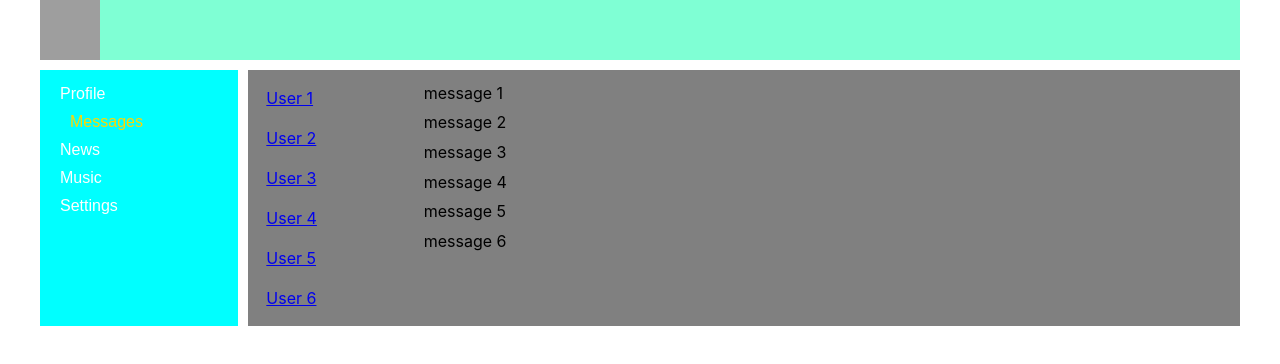
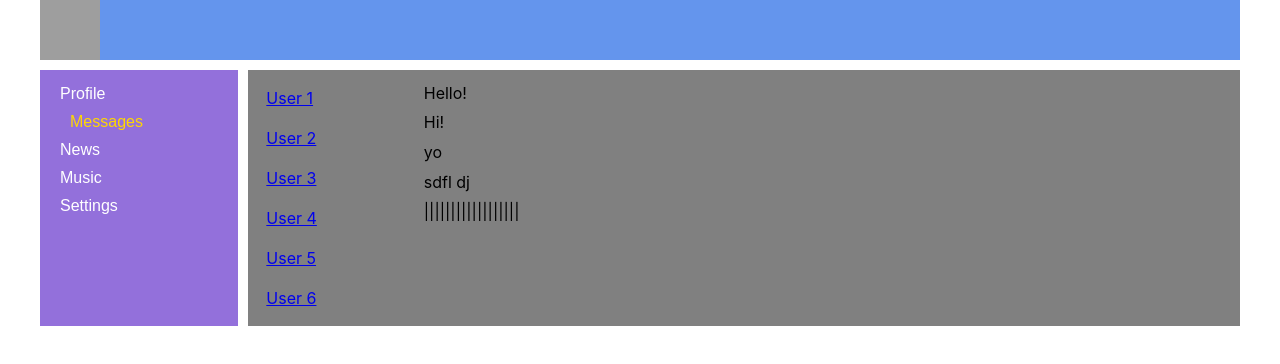
Before and after one commit to EgorKirillov/Samurai-way, a React (Create React App) app: page /dialogs in a window 1280 px wide. Shown: the top 364 px of the page. Built offline with nearby package versions, Linux system fonts and the light colour scheme; grey boxes are pictures that could not be loaded.

Commit message:
lesson 23 complite

```diff
--- a/src/components/Dialogs/Dialogs.tsx
+++ b/src/components/Dialogs/Dialogs.tsx
@@ -2,38 +2,51 @@ import React from 'react';
 import {NavLink} from 'react-router-dom';
 import s from './Dialogs.module.css'
 
+type PropsDialogItemTypes = {
+    linkID: number,
+    userName: string
+}
+
+const DialogItem = (props: PropsDialogItemTypes) => {
+    return (
+        <div className={s.dialog + ' ' + s.activeDialog}>
+            <NavLink to={"/dialogs/" + props.linkID}> {props.userName} </NavLink>
+        </div>
+    )
+}
+type PropsMessageTypes = {
+    MessageText:string
+}
+const Message = (props:PropsMessageTypes) => {
+    return (
+        <div className={s.message}>{props.MessageText}</div>
+    )
+}
+
+
+
+
 export const Dialogs = () => {
     return (
+
         <div className={s.content}>
             <div className={s.dialogList}>
-                <div className={s.dialog + ' ' + s.activeDialog}>
-                    <NavLink to="/dialogs/1"> User 1 </NavLink>
-                </div>
-                <div className={s.dialog}>
-                    <NavLink to="/dialogs/2"> User 2 </NavLink>
-                </div>
-                <div className={s.dialog}>
-                    <NavLink to="/dialogs/3"> User 3 </NavLink>
-                </div>
-                <div className={s.dialog}>
-                    <NavLink to="/dialogs/4"> User 4 </NavLink>
-                </div>
-                <div className={s.dialog}>
-                    <NavLink to="/dialogs/5"> User 5 </NavLink>
-                </div>
-                <div className={s.dialog}>
-                    <NavLink to="/dialogs/6"> User 6 </NavLink>
-                </div>
-
+                <DialogItem linkID={1} userName={'User 1'}/>
+                <DialogItem linkID={2} userName={'User 2'}/>
+                <DialogItem linkID={3} userName={'User 3'}/>
+                <DialogItem linkID={4} userName={'User 4'}/>
+                <DialogItem linkID={5} userName={'User 5'}/>
+                <DialogItem linkID={6} userName={'User 6'}/>
             </div>
 
             <div className={s.messageList}>
-                <div className={s.message}> message 1</div>
-                <div className={s.message}> message 2</div>
-                <div className={s.message}> message 3</div>
-                <div className={s.message}> message 4</div>
-                <div className={s.message}> message 5</div>
-                <div className={s.message}> message 6</div>
+                <Message MessageText={"Hello!"}/>
+                <Message MessageText={"Hi!"}/>
+                <Message MessageText={"yo"}/>
+                <Message MessageText={"sdfl dj"}/>
+                <Message MessageText={"||||||||||||||||||"}/>
+
+
 
             </div>
 
--- a/src/components/Header/Header.module.css
+++ b/src/components/Header/Header.module.css
@@ -1,7 +1,7 @@
 
 .header{
     grid-area: h;
-    background-color: aquamarine;
+    background-color: cornflowerblue;
 }
 
 .header img {
--- a/src/components/Navbar/Navbar.module.css
+++ b/src/components/Navbar/Navbar.module.css
@@ -1,7 +1,7 @@
 
 .nav {
     grid-area: n;
-    background-color: aqua;
+    background-color: mediumpurple;
     font-family: 'Cabin', sans-serif;
     /* src: url(https://fonts.googleapis.com/css2?family=Cabin:wdth,wght@90,400&display=swap);
     font-family: Pompadur; !* Имя шрифта *!
--- a/src/components/Profile/MyPosts/MyPosts.module.css
+++ b/src/components/Profile/MyPosts/MyPosts.module.css
@@ -1,4 +1,8 @@
 
 .post {
+    margin-top: 10px;
     color: white;
 }
+.postsBlocks {
+    padding: 10px;
+}
--- a/src/components/Profile/MyPosts/MyPosts.tsx
+++ b/src/components/Profile/MyPosts/MyPosts.tsx
@@ -3,16 +3,20 @@ import s from "./MyPosts.module.css"
 import {Post} from "./post/Post";
 
 export function MyPosts() {
-    return <div>
+    return <div className={s.postsBlocks}>
 
-        <div>my post</div>
-        <textarea> </textarea>
-        <button> Add </button>
-        <button> Submitt </button>
+        <h3>my post</h3>
+        <div>
+            <textarea> </textarea>
+        </div>
+        <div>
+            <button> Add</button>
+            <button> clear</button>
+        </div>
         <div> new post</div>
-        <div>
-          <Post message={"First post "} likeCount={55}/>
-          <Post message={"It's my second post "} likeCount={12}/>
+        <div className={s.post}>
+            <Post message={"First post "} likeCount={55}/>
+            <Post message={"It's my second post "} likeCount={12}/>
 
         </div>
     </div>
--- a/src/components/Profile/Profile.tsx
+++ b/src/components/Profile/Profile.tsx
@@ -1,13 +1,11 @@
 import React from "react";
 import s from "./Profile.module.css"
 import {MyPosts} from "./MyPosts/MyPosts";
+import {PropfileInfo} from "./ProfileInfo/PropfileInfo";
 
 export function Profile() {
     return <div className={s.content}>
-        <img
-            src={'https://upload.wikimedia.org/wikipedia/commons/thumb/6/6d/Moench_2339.jpg/1200px-Moench_2339.jpg'}
-            alt={'mountain'}/>
-        <div> ava + description</div>
-       <MyPosts/>
+        <PropfileInfo/>
+        <MyPosts/>
     </div>
 }
--- /dev/null
+++ b/src/components/Profile/ProfileInfo/ProfileInfo.module.css
@@ -0,0 +1,3 @@
+.discritpionInfo {
+    padding: 10px;
+}
--- /dev/null
+++ b/src/components/Profile/ProfileInfo/PropfileInfo.tsx
@@ -0,0 +1,13 @@
+import React from 'react';
+import s from './ProfileInfo.module.css'
+
+export const PropfileInfo = () => {
+    return (
+        <div>
+            <img
+                src={'https://upload.wikimedia.org/wikipedia/commons/thumb/6/6d/Moench_2339.jpg/1200px-Moench_2339.jpg'}
+                alt={'mountain'}/>
+            <div  className={s.discritpionInfo}>ava + description</div>
+        </div>
+    );
+};
```
